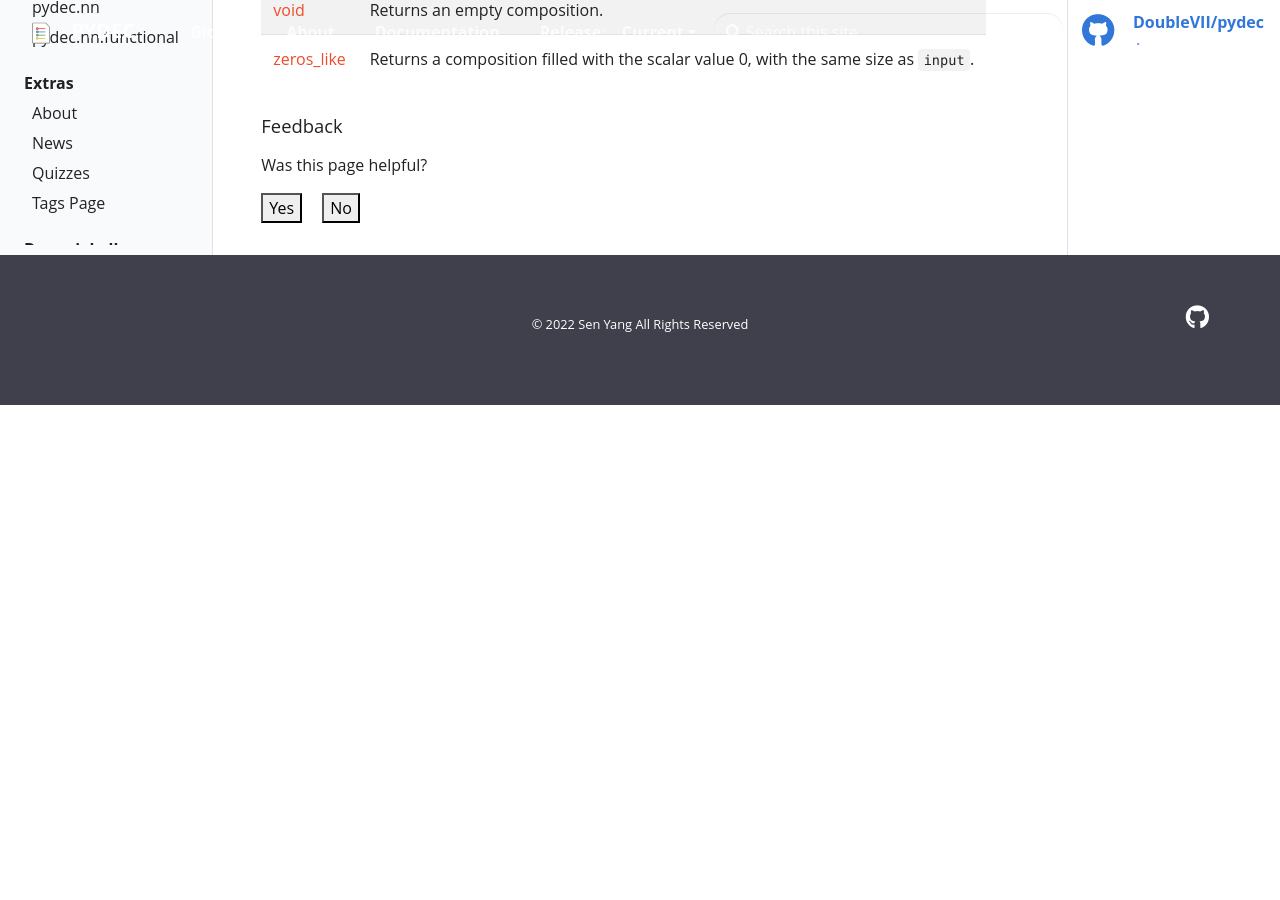
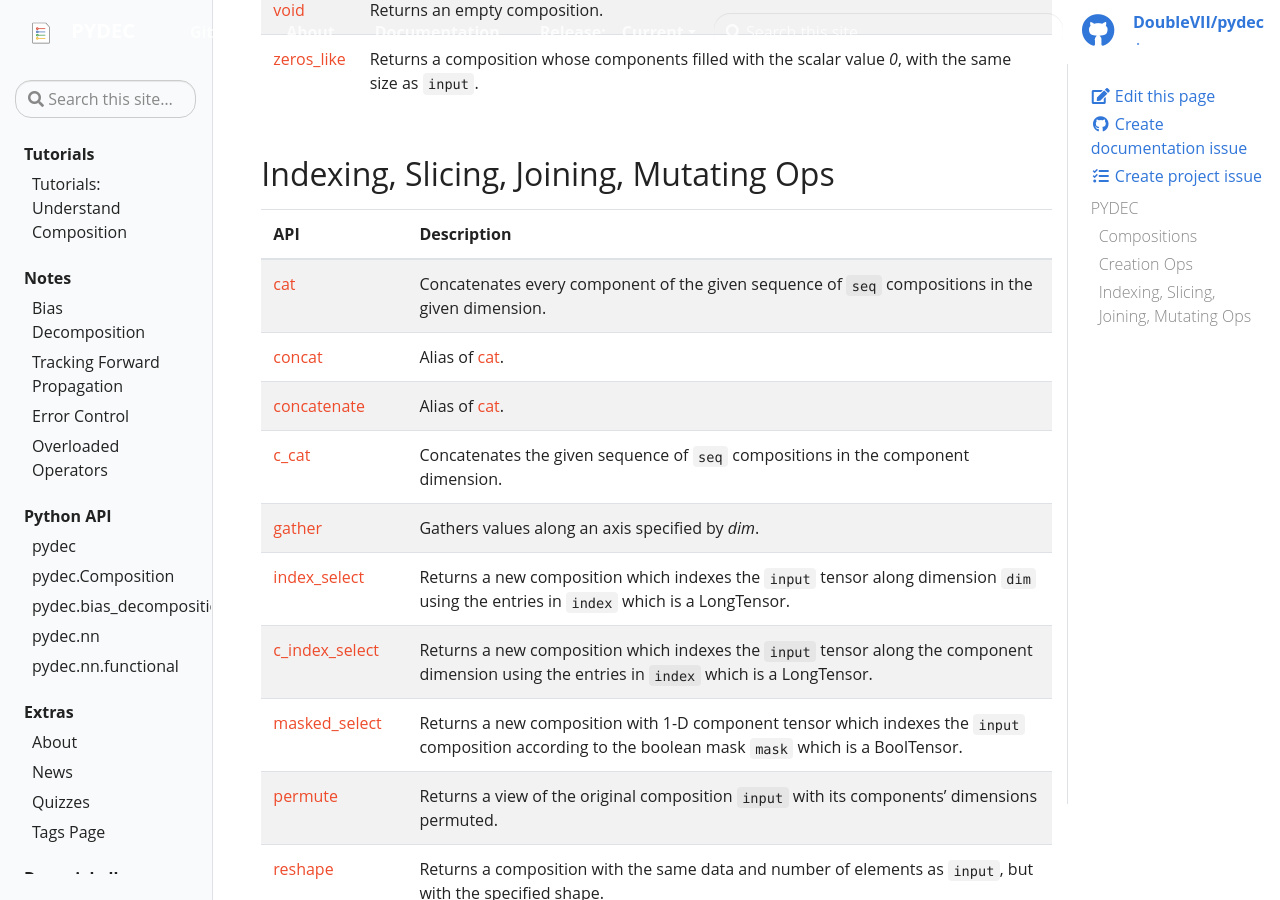
Before and after one commit to NJUNLP/pydec, a Jekyll site: the page built from docs/_docs/pythonapi/pydec/index.md, in a window 1280 px wide and 900 px high, scrolled down 802 px. Built offline with Jekyll 4.4.1, drawn with Linux system fonts in a browser that asks for light colours; before the commit the page ends 1207 px from its top, so only the background shows below that; some of the changed text lies outside the part shown.

Commit message:
update docs

```diff
--- a/docs/_docs/pythonapi/pydec/index.md
+++ b/docs/_docs/pythonapi/pydec/index.md
@@ -18,7 +18,28 @@ The pydec package contains data structures for compositions and defines mathemat
 ## Creation Ops
 To create Composition by class, use {% include codelink.html name="pydec.Composition" path="pythonapi/pydec.Composition" %}.
 
-| API                                                                             | Description                                                                          |
-| ------------------------------------------------------------------------------- | ------------------------------------------------------------------------------------ |
-| {% include codelink.html name="void" path="pythonapi/pydec/void" %}             | Returns an empty composition.                                                        |
-| {% include codelink.html name="zeros_like" path="pythonapi/pydec/zeros_like" %} | Returns a composition filled with the scalar value 0, with the same size as `input`. |
+| API                                                                             | Description                                                                                             |
+| ------------------------------------------------------------------------------- | ------------------------------------------------------------------------------------------------------- |
+| {% include codelink.html name="void" path="pythonapi/pydec/void" %}             | Returns an empty composition.                                                                           |
+| {% include codelink.html name="zeros_like" path="pythonapi/pydec/zeros_like" %} | Returns a composition whose components filled with the scalar value *0*, with the same size as `input`. |
+
+## Indexing, Slicing, Joining, Mutating Ops
+
+| API                                                                                         | Description                                                                                                                                                  |
+| ------------------------------------------------------------------------------------------- | ------------------------------------------------------------------------------------------------------------------------------------------------------------ |
+| {% include codelink.html name="cat" path="pythonapi/pydec/cat" %}                           | Concatenates every component of the given sequence of `seq` compositions in the given dimension.                                                             |
+| {% include codelink.html name="concat" path="pythonapi/pydec/concat" %}                     | Alias of {% include codelink.html name="cat" path="pythonapi/pydec/cat" %}.                                                                                  |
+| {% include codelink.html name="concatenate" path="pythonapi/pydec/concatenate" %}           | Alias of {% include codelink.html name="cat" path="pythonapi/pydec/cat" %}.                                                                                  |
+| {% include codelink.html name="c_cat" path="pythonapi/pydec/c_cat" %}                       | Concatenates the given sequence of `seq` compositions in the component dimension.                                                                            |
+| {% include codelink.html name="gather" path="pythonapi/pydec/gather" %}                     | Gathers values along an axis specified by *dim*.                                                                                                             |
+| {% include codelink.html name="index_select" path="pythonapi/pydec/index_select" %}         | Returns a new composition which indexes the `input` tensor along dimension `dim` using the entries in `index` which is a LongTensor.                         |
+| {% include codelink.html name="c_index_select" path="pythonapi/pydec/c_index_select" %}     | Returns a new composition which indexes the `input` tensor along the component dimension using the entries in `index` which is a LongTensor.                 |
+| {% include codelink.html name="masked_select" path="pythonapi/pydec/masked_select" %}       | Returns a new composition with 1-D component tensor which indexes the `input` composition according to the boolean mask `mask` which is a BoolTensor.        |
+| {% include codelink.html name="permute" path="pythonapi/pydec/permute" %}                   | Returns a view of the original composition `input` with its components' dimensions permuted.                                                                 |
+| {% include codelink.html name="reshape" path="pythonapi/pydec/reshape" %}                   | Returns a composition with the same data and number of elements as `input`, but with the specified shape.                                                    |
+| {% include codelink.html name="diagonal_scatter" path="pythonapi/pydec/diagonal_scatter" %} | Embeds the values of the `src` tensor into `input` composition along the diagonal elements of every component of `input`, with respect to `dim1` and `dim2`. |
+| {% include codelink.html name="diagonal_init" path="pythonapi/pydec/diagonal_init" %}       | Embeds the values of the `src` tensor into `input` composition along the diagonal components of `input`, with respect to `dim`.                              |
+| {% include codelink.html name="squeeze" path="pythonapi/pydec/squeeze" %}                   | Returns a composition with all the dimensions of components of `input` of size *1* removed.                                                                  |
+| {% include codelink.html name="stack" path="pythonapi/pydec/stack" %}                       | Concatenates every component of a sequence of compositions along a new dimension.                                                                            |
+| {% include codelink.html name="transpose" path="pythonapi/pydec/transpose" %}               | Returns a composition that is a transposed version of `input`.                                                                                               |
+| {% include codelink.html name="unsqueeze" path="pythonapi/pydec/unsqueeze" %}               | Returns a new composition with a dimension of size one inserted at the specified position of each component.                                                 |
```
